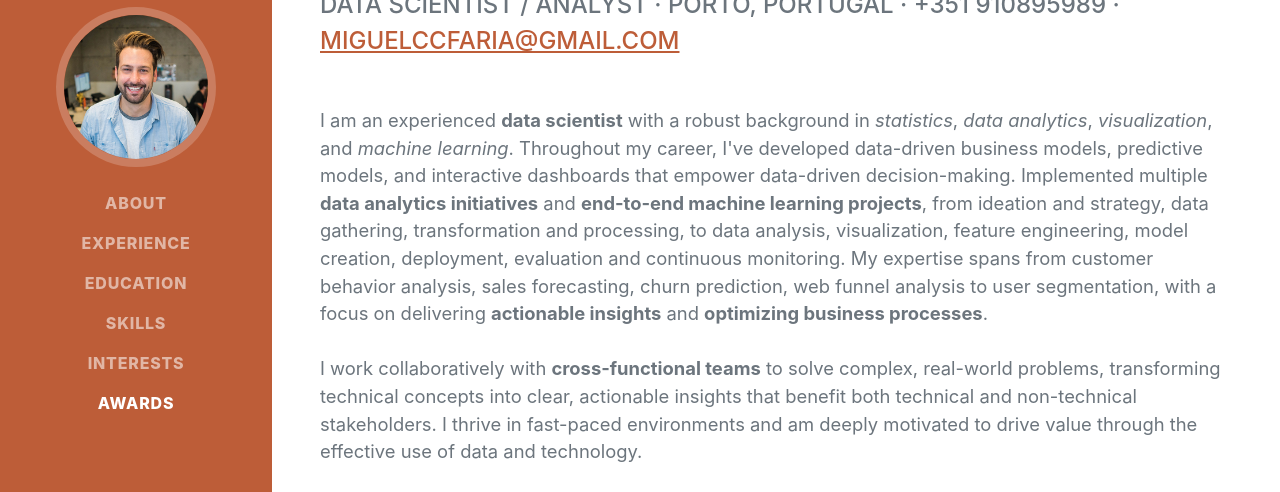
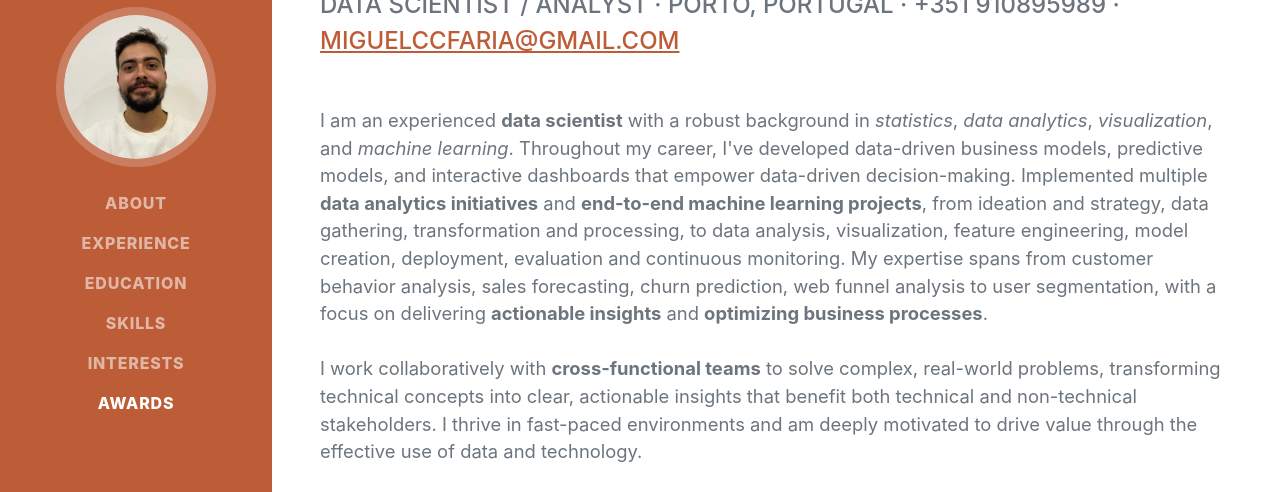
Before and after one commit to miguelccfaria47/resume, a plain HTML site: page index.html in a window 1280 px wide. Shown: the part 189-681 px from the top of the page. Drawn offline with nearby package versions, Linux system fonts and the light colour scheme; a web font is replaced by a local one.

Commit message:
added phto

```diff
--- a/index.html
+++ b/index.html
@@ -20,7 +20,7 @@
         <nav class="navbar navbar-expand-lg navbar-dark bg-primary fixed-top" id="sideNav">
             <a class="navbar-brand js-scroll-trigger" href="#page-top">
                 <span class="d-block d-lg-none">Miguel Faria</span>
-                <span class="d-none d-lg-block"><img class="img-fluid img-profile rounded-circle mx-auto mb-2" src="assets/img/profile.jpg" alt="..." /></span>
+                <span class="d-none d-lg-block"><img class="img-fluid img-profile rounded-circle mx-auto mb-2" src="assets/img/profile.jpeg" alt="..." /></span>
             </a>
             <button class="navbar-toggler" type="button" data-bs-toggle="collapse" data-bs-target="#navbarResponsive" aria-controls="navbarResponsive" aria-expanded="false" aria-label="Toggle navigation"><span class="navbar-toggler-icon"></span></button>
             <div class="collapse navbar-collapse" id="navbarResponsive">
```
Also changed, not shown: assets/img/profile.jpeg (added), assets/img/profile.jpg (deleted).
